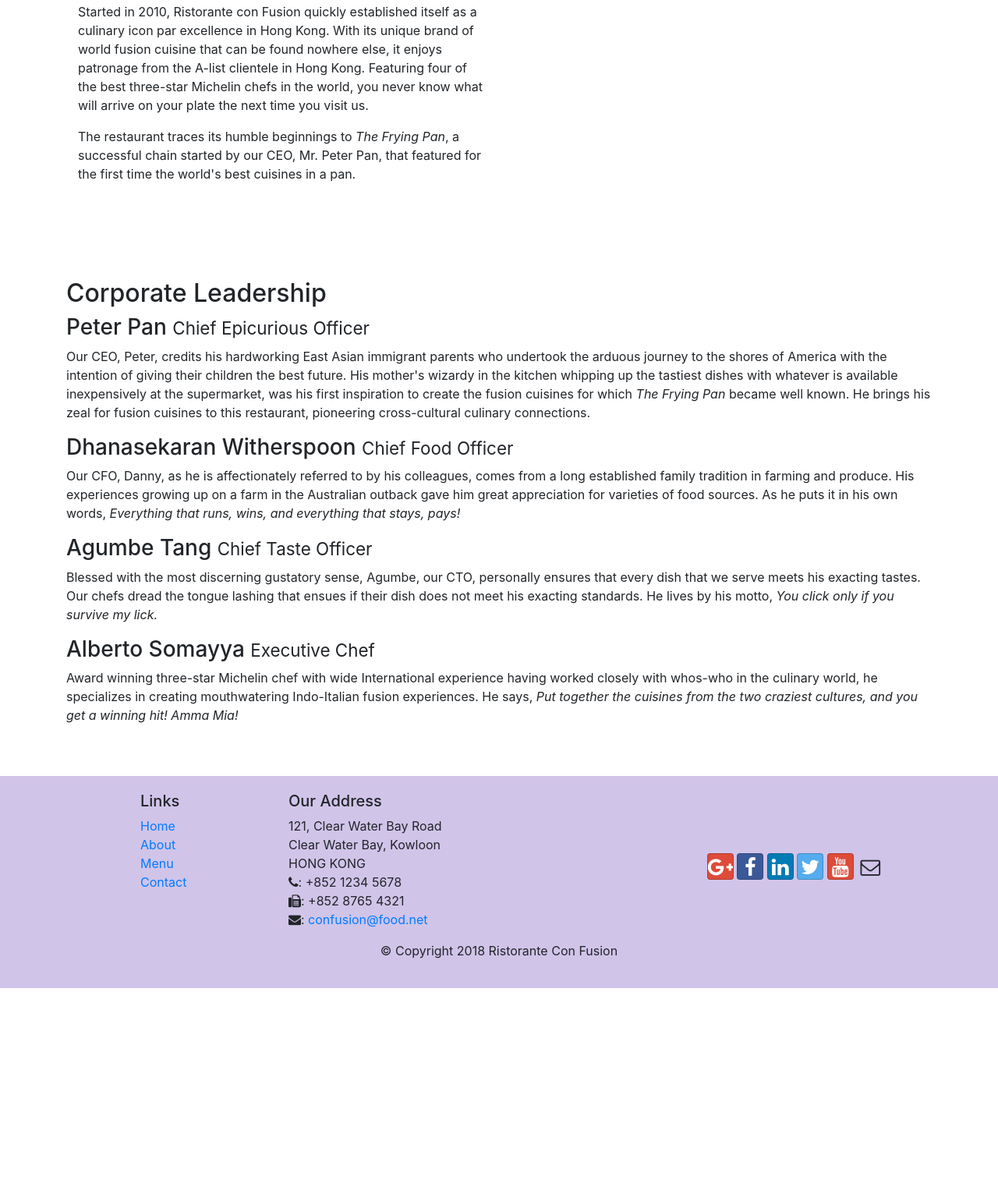
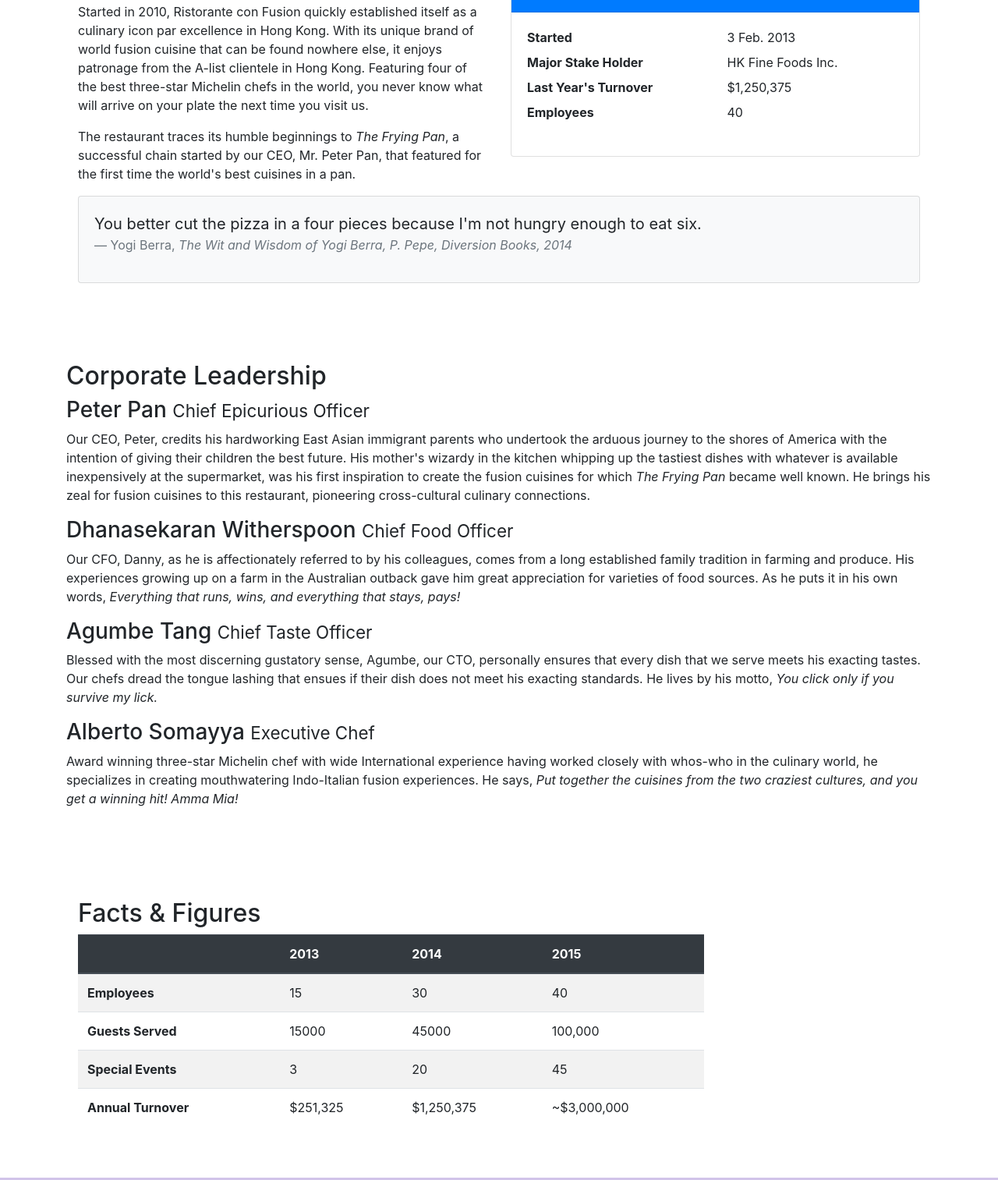
Before and after one commit to jnorbi99/Bootstrap, a website: page aboutus.html in a window 1280 px wide. Shown: the part 558-2071 px from the top of the page at 78% size. Before the commit the page ends 1825 px from the top, so only its background shows below. Drawn offline with nearby package versions, Linux system fonts and the light colour scheme.

Commit message:
Tables and Cards

```diff
--- a/aboutus.html
+++ b/aboutus.html
@@ -65,7 +65,34 @@
                 <p>Started in 2010, Ristorante con Fusion quickly established itself as a culinary icon par excellence in Hong Kong. With its unique brand of world fusion cuisine that can be found nowhere else, it enjoys patronage from the A-list clientele in Hong Kong.  Featuring four of the best three-star Michelin chefs in the world, you never know what will arrive on your plate the next time you visit us.</p>
                 <p>The restaurant traces its humble beginnings to <em>The Frying Pan</em>, a successful chain started by our CEO, Mr. Peter Pan, that featured for the first time the world's best cuisines in a pan.</p>
             </div>
-            <div>
+            <div class="col-sm">
+                <div class="card">
+                    <h3 class="card-header bg-primary text-white">Facts At a Glance</h3>
+                    <div class="card-body">
+                        <dl class="row">
+                            <dt class="col-6">Started</dt>
+                            <dd class="col-6">3 Feb. 2013</dd>
+                            <dt class="col-6">Major Stake Holder</dt>
+                            <dd class="col-6">HK Fine Foods Inc.</dd>
+                            <dt class="col-6">Last Year's Turnover</dt>
+                            <dd class="col-6">$1,250,375</dd>
+                            <dt class="col-6">Employees</dt>
+                            <dd class="col-6">40</dd>
+                        </dl>
+                    </div>
+                </div>
+            </div>
+            <div class="col-12">
+                <div class="card card-body bg-light">
+                    <blockquote class="blockquote">
+                        <p class="mb-0">You better cut the pizza in a four pieces
+                            because I'm not hungry enough to eat six.
+                        </p>
+                        <footer class="blockquote-footer">Yogi Berra,
+                            <cite title="Source Title"> The Wit and Wisdom of Yogi Berra, P. Pepe, Diversion Books, 2014</cite>
+                        </footer>
+                    </blockquote>
+                </div>
             </div>
         </div>
 
@@ -90,7 +117,55 @@
                     <p>Award winning three-star Michelin chef with wide International experience having worked closely with whos-who in the culinary world, he specializes in creating mouthwatering Indo-Italian fusion experiences. He says, <em>Put together the cuisines from the two craziest cultures, and you get a winning hit! Amma Mia!</em></p>
                 </div>
             </div>
-       </div>
+
+        </div>
+        <div class="row row-content">
+            <div class="col-12 col-sm-9">
+                <h2>Facts &amp; Figures</h2>
+                <div class="table-responsive">
+                <table class="table table-striped">
+                    <thead class="thead-dark">
+                        <tr>
+                            <th>&nbsp;</th>
+                            <th>2013</th>
+                            <th>2014</th>
+                            <th>2015</th>
+                        </tr>
+                    </thead>
+                    <tbody>
+                        <tr>
+                            <th>Employees</th>
+                            <td>15</td>
+                            <td>30</td>
+                            <td>40</td>
+                        </tr>
+                        <tr>
+                            <th>Guests Served</th>
+                            <td>15000</td>
+                            <td>45000</td>
+                            <td>100,000</td>
+                        </tr>
+                        <tr>
+                            <th>Special Events</th>
+                            <td>3</td>
+                            <td>20</td>
+                            <td>45</td>
+                        </tr>
+                        <tr>
+                            <th>Annual Turnover</th>
+                            <td>$251,325</td>
+                            <td>$1,250,375</td>
+                            <td>~$3,000,000</td>
+                        </tr>
+                    </tbody>
+                </table>
+            </div>
+
+        </div>
+        <div class="col-12 col-sm-3">
+
+        </div>
+    </div>
 
     </div>
 
```
